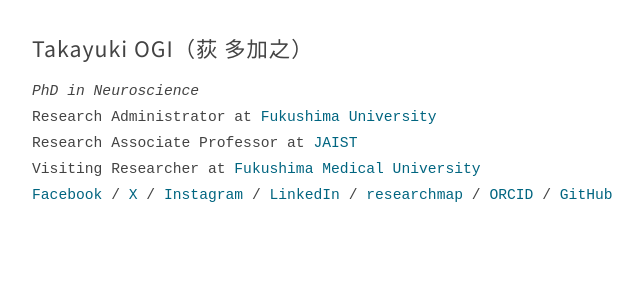
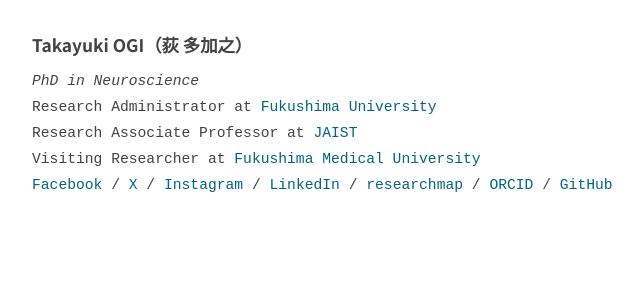
Before and after one commit to takayuki1997/takayuki1997.github.io, a Jekyll site: the page built from index.md, in a window 1280 px wide. Shown: the top 300 px of the page, without its empty margins (206-849 px from the left). Built offline with Jekyll 4.4.1, drawn with Linux system fonts in a browser that asks for light colours.

Commit message:
Reduce h1 to 13pt bold, fix mobile size

```diff
--- a/assets/css/style.css
+++ b/assets/css/style.css
@@ -24,10 +24,10 @@ body {
 .site-content h1 {
   font-family: 'Noto Sans JP', 'Noto Sans', sans-serif;
   color: #434343;
-  font-size: 16pt;
-  font-weight: 400;
-  letter-spacing: 1px;
-  margin-bottom: 16px;
+  font-size: 13pt;
+  font-weight: 700;
+  letter-spacing: 0;
+  margin-bottom: 12px;
 }
 
 .site-content p {
@@ -50,6 +50,6 @@ body {
   }
 
   .site-content h1 {
-    font-size: 18pt;
+    font-size: 13pt;
   }
 }
```
